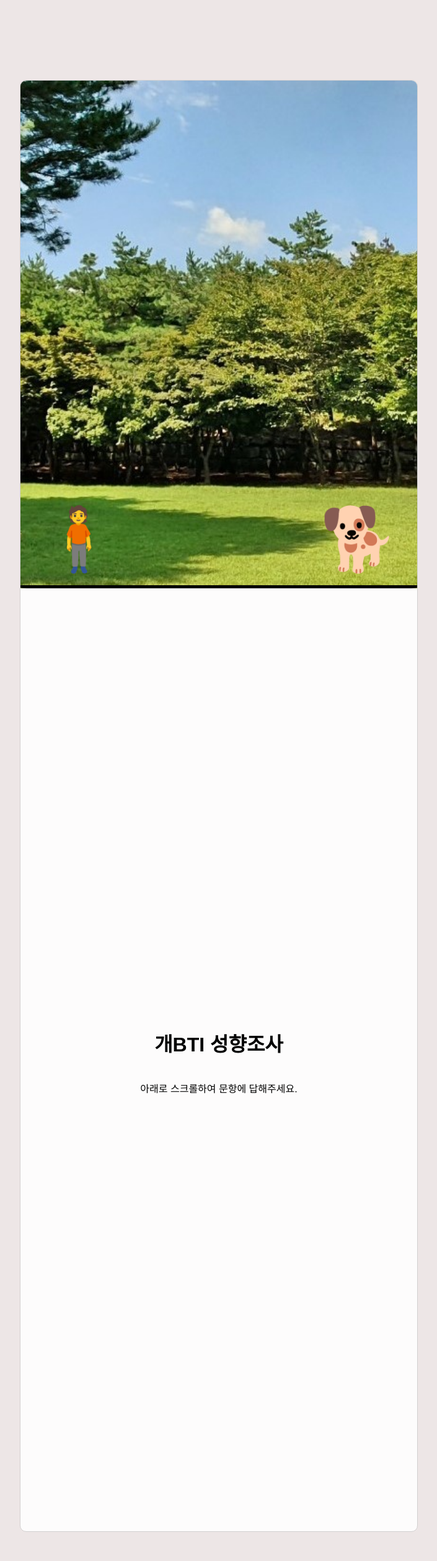
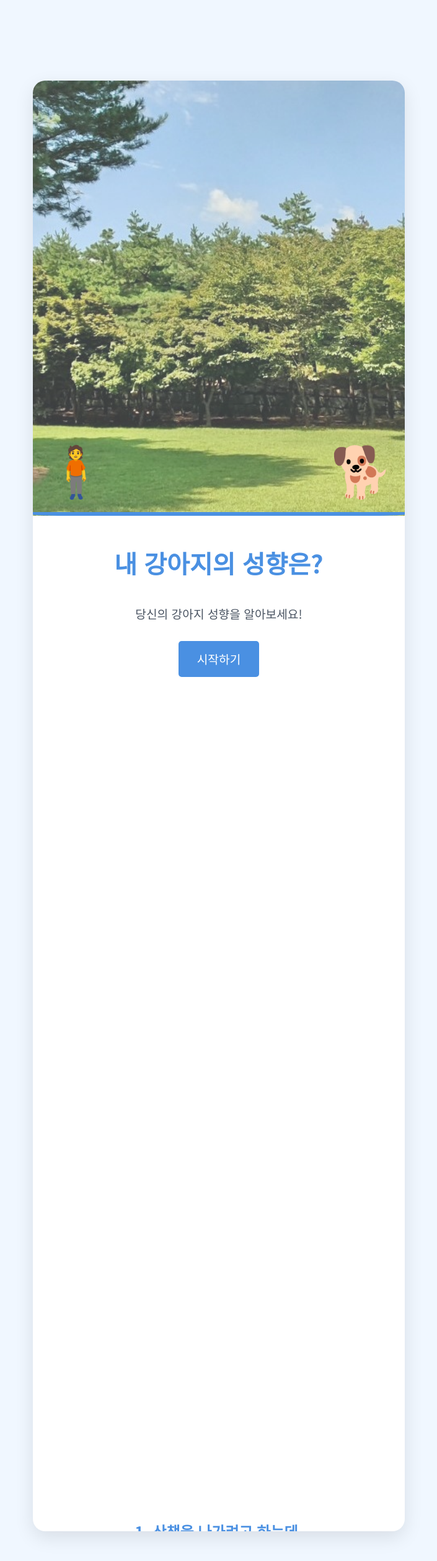
Before and after one commit to 2jang/MeongBTI, a Flask app: page / in a window 1280 px wide. Shown: the top 2518 px of the page at 62% size, without its empty margins (287-992 px from the left). Run offline with Flask 3, Linux system fonts and the light colour scheme.

Commit message:
dbti로 변경 및 css

```diff
--- a/app.py
+++ b/app.py
@@ -5,7 +5,7 @@ app = Flask(__name__)
 CORS(app)
 
 # MBTI 결과를 저장할 딕셔너리를 생성
-mbti_storage = {}
+dbti_storage = {}
 
 
 @app.route('/')
@@ -16,10 +16,10 @@ def home():
 @app.route('/submit_mbti', methods=['POST'])
 def submit_mbti():
     print("Received request:", request.json)  # 이 줄을 추가
-    mbti = request.json.get('mbti')
+    dbti = request.json.get('dbti')
     # 새로운 식별자 생성 (현재 저장된 항목 수 + 1).
-    identifier = len(mbti_storage) + 1
-    mbti_storage[identifier] = mbti
+    identifier = len(dbti_storage) + 1
+    dbti_storage[identifier] = dbti
     # 저장 완료 메시지와 식별자를 JSON 형식으로 반환
     return jsonify({"message": "MBTI 저장 완료", "id": identifier}), 200
 
@@ -27,17 +27,18 @@ def submit_mbti():
 @app.route('/kakao_api', methods=['POST'])
 def kakao_api():
     # 저장된 MBTI 결과 중 가장 최근의 식별자를 찾습니다.
-    latest_id = max(mbti_storage.keys()) if mbti_storage else None
+    latest_id = max(dbti_storage.keys()) if dbti_storage else None
     # 최근 식별자에 해당하는 MBTI 결과를 가져옵니다. 없으면 'Unknown'을 사용합니다.
-    mbti_result = mbti_storage.get(latest_id, 'Unknown')
+    dbti_result = dbti_storage.get(latest_id, 'Unknown')
 
+    print("dbti : "+dbti_result)
     return jsonify({
         "version": "2.0",
         "template": {
             "outputs": [
                 {
                     "simpleText": {
-                        "text": f"{mbti_result}"
+                        "text": f"{dbti_result}"
                     }
                 }
             ]
--- a/static/mbti/mbti.py
+++ b/static/mbti/mbti.py
@@ -50,7 +50,6 @@ for mbti in mbti_types:
         results.append({
             'MBTI': mbti.upper(),
             'Type Name': type_name,
-            'Type Code': type_code,
             'Description': type_description
         })
 
@@ -67,10 +66,10 @@ for mbti in mbti_types:
 
 #크롤링 결과 파일 저장
 # CSV 파일로 결과 저장
-FILE = "/mbti/csv/mbti_types.csv"
+FILE = "csv/mbti_types.csv"
 with open(FILE, 'w', newline='', encoding='utf-8') as file:
     # CSV 작성을 위한 DictWriter 객체 생성
-    writer = csv.DictWriter(file, fieldnames=['MBTI', 'Type Name', 'Type Code', 'Description'])
+    writer = csv.DictWriter(file, fieldnames=['MBTI', 'Type Name', 'Description'])
     # 헤더 작성
     writer.writeheader()
     # 각 결과를 CSV 파일에 작성
--- a/templates/index.html
+++ b/templates/index.html
@@ -5,12 +5,24 @@
     <meta name="viewport" content="width=device-width, initial-scale=1.0">
     <title>개BTI 성향조사</title>
     <style>
+        @import url('https://fonts.googleapis.com/css2?family=Noto+Sans+KR:wght@400;700&display=swap');
+
+        :root {
+            --primary-color: #4a90e2;
+            --secondary-color: #f0f7ff;
+            --accent-color: #ff6b6b;
+            --text-color: #333333;
+            --background-color: #ffffff;
+        }
+
         body, html {
             margin: 0;
             padding: 0;
             height: 100%;
-            font-family: Arial, sans-serif;
-            background-color: #ede6e6;
+            font-family: 'Noto Sans KR', sans-serif;
+            background-color: var(--secondary-color);
+            color: var(--text-color);
+            overflow: hidden;
         }
 
         .container {
@@ -31,39 +43,42 @@
             height: 100%;
             background: url('static/images/bkpark.jpg') no-repeat center center;
             background-size: cover;
-            filter: blur(100px);
+            filter: blur(8px) brightness(0.8);
             z-index: -1;
         }
 
         .frame {
-            width: 50%;
+            width: 90%;
+            max-width: 600px;
             height: 90%;
             display: flex;
             flex-direction: column;
             position: relative;
-            border: 1px solid #d2d0d0;
-            border-radius: 10px;
+            border-radius: 20px;
             overflow: hidden;
-            background-color: rgba(255, 255, 255, 0.9);
+            background-color: var(--background-color);
+            box-shadow: 0 10px 30px rgba(0, 0, 0, 0.1);
         }
 
         .character-section {
-            height: 35%;
+            height: 30%;
             position: relative;
             overflow: hidden;
+            background-color: var(--secondary-color);
         }
 
         .character-section img {
             width: 100%;
             height: 100%;
             object-fit: cover;
+            opacity: 0.75;
         }
 
         .dog, .person {
-            font-size: 100px;
+            font-size: 80px;
             position: absolute;
             bottom: 20px;
-            transition: transform 0.3s ease;
+            transition: transform 0.5s ease;
         }
 
         .person {
@@ -76,33 +91,49 @@
 
         .horizontal-line {
             width: 100%;
-            height: 2px;
-            background-color: #000;
+            height: 4px;
+            background-color: var(--primary-color);
             position: absolute;
             bottom: 0;
             left: 0;
             border-radius: 0 0 50% 50%;
-            transform: scaleY(4);
+            transform: scaleY(2);
         }
 
         .scroll-section {
-            height: 65%;
+            height: 70%;
             overflow-y: auto;
             scroll-snap-type: y mandatory;
             scroll-behavior: smooth;
         }
 
         .scroll-section::-webkit-scrollbar {
-            width: 6px;
+            width: 8px;
         }
 
         .scroll-section::-webkit-scrollbar-thumb {
-            background-color: rgba(0, 0, 0, 0.2);
-            border-radius: 3px;
+            background-color: var(--primary-color);
+            border-radius: 4px;
         }
 
         .scroll-section::-webkit-scrollbar-track {
-            background: transparent;
+            background: var(--secondary-color);
+        }
+
+        .intro {
+            display: flex;
+            flex-direction: column;
+            justify-content: center;
+            align-items: center;
+            height: 100vh;
+        }
+
+        #start-button {
+            transition: background-color 0.3s;
+        }
+
+        #start-button:hover {
+            background-color: #3a7bd5;
         }
 
         .question {
@@ -112,47 +143,66 @@
             justify-content: center;
             align-items: center;
             scroll-snap-align: center;
+            scroll-snap-stop: always;
             padding: 20px;
             box-sizing: border-box;
-            margin-bottom: 50vh; /* Increased spacing between questions */
+            margin-bottom: 50vh;
             text-align: center;
         }
 
+        .question h1 {
+            color: var(--primary-color);
+            font-size: 2rem;
+            margin-bottom: 20px;
+        }
+
         .question h2 {
-            margin-bottom: 20px;
+            margin-bottom: 30px;
+            font-size: 1.5rem;
+            color: var(--primary-color);
         }
 
         .options {
             display: flex;
-            flex-direction: row;
-            justify-content: center;
-            gap: 20px;
+            flex-direction: column;
+            gap: 15px;
             width: 100%;
         }
 
         .option {
-            padding: 10px 20px;
-            border: 1px solid #000;
+            padding: 15px;
+            border: 2px solid var(--primary-color);
             cursor: pointer;
-            transition: background-color 0.3s ease;
+            transition: all 0.3s ease;
             border-radius: 10px;
-            width: 40%;
-            max-width: 200px;
+            background-color: var(--background-color);
+            color: var(--primary-color);
+            font-weight: bold;
+        }
+
+        .option:hover {
+            background-color: var(--secondary-color);
         }
 
         .option.selected {
-            background-color: rgb(33, 174, 255);
-            color: white;
+            background-color: var(--primary-color);
+            color: var(--background-color);
         }
 
         .submit {
-            margin-top: 70px;
-            padding: 10px 20px;
-            background-color: #4CAF50;
-            color: white;
+            margin-top: 30px;
+            padding: 15px 30px;
+            background-color: var(--accent-color);
+            color: var(--background-color);
             border: none;
             cursor: pointer;
             border-radius: 5px;
+            font-size: 1.1rem;
+            transition: background-color 0.3s ease;
+        }
+
+        .submit:hover {
+            background-color: #ff8787;
         }
 
         .modal {
@@ -163,17 +213,19 @@
             top: 0;
             width: 100%;
             height: 100%;
-            background-color: rgba(0, 0, 0, 0.4);
+            background-color: rgba(0, 0, 0, 0.5);
         }
 
         .modal-content {
-            background-color: #fefefe;
+            background-color: var(--background-color);
             margin: 15% auto;
-            padding: 20px;
+            padding: 30px;
             border: 1px solid #888;
             width: 80%;
             max-width: 500px;
             text-align: center;
+            border-radius: 15px;
+            box-shadow: 0 5px 15px rgba(0, 0, 0, 0.1);
         }
 
         .close {
@@ -182,6 +234,25 @@
             font-size: 28px;
             font-weight: bold;
             cursor: pointer;
+        }
+
+        .close:hover {
+            color: #000;
+        }
+
+        @media (max-width: 768px) {
+            .frame {
+                width: 95%;
+                height: 95%;
+            }
+
+            .question h2 {
+                font-size: 1.2rem;
+            }
+
+            .option {
+                padding: 12px;
+            }
         }
     </style>
 </head>
@@ -204,7 +275,7 @@
         <div class="modal-content">
             <span class="close">&times;</span>
             <svg width="150" height="150" viewBox="0 0 200 200">
-                <circle cx="100" cy="100" r="90" fill="#f0f0f0"/>
+                <circle cx="100" cy="100" r="90" fill="#e0f2fe"/>
                 <text x="50" y="120" font-size="80">🐕</text>
             </svg>
             <h2>나의 강아지 성향</h2>
@@ -221,18 +292,18 @@
 
 <script>
     const q = {
-        1: {"title": "산책을 나가려고 하는데, 우리 강아지는?", "type": "EI", "A": "사람과 강아지가 많은 번화한 공원으로 가고 싶어한다", "B": "조용하고 한적한 곳으로 가고 싶어한다"},
-        2: {"title": "산책 중 낯선 강아지를 만났을 때, 우리 강아지는?", "type": "EI", "A": "꼬리를 흔들며 반갑게 다가간다", "B": "조심스럽게 냄새를 맡으며 경계한다"},
-        3: {"title": "공원에서 다른 강아지들이 놀고 있을 때, 우리 강아지는?", "type": "EI", "A": "신나게 달려가 함께 어울린다", "B": "멀리서 구경만 하며 혼자 노는 걸 좋아한다"},
-        4: {"title": "산책로에 갈림길이 나왔을 때, 우리 강아지는?", "type": "SN", "A": "늘 가던 익숙한 길로 가려고 한다", "B": "새로운 냄새가 나는 길로 호기심을 보인다"},
-        5: {"title": "다른 강아지가 길을 헤매고 있을 때, 우리 강아지는?", "type": "SN", "A": "상세하게 냄새로 길을 안내하려 노력한다", "B": "대충 큰 길쪽으로 가라고 짖는다"},
-        6: {"title": "산책이 끝났을 때, 우리 강아지에게 중요해 보이는 건?", "type": "SN", "A": "집에 돌아왔다는 사실", "B": "산책하는 동안 경험한 것들"},
-        7: {"title": "다른 강아지가 우울해 보일 때, 우리 강아지는?", "type": "TF", "A": "상황을 파악하려고 냄새를 맡는다", "B": "다가가서 부비며 위로하려 한다"},
-        8: {"title": "다음 산책 약속을 잡을 때, 우리 강아지는?", "type": "TF", "A": "특정 시간에 맞춰 준비하고 기다린다", "B": "아무 때나 산책 나갈 수 있게 들떠있다"},
-        9: {"title": "집에 돌아왔을 때 장난감이 어질러져 있으면, 우리 강아지는?", "type": "TF", "A": "장난감을 물어 제자리에 가져다 놓으려 한다", "B": "신경 쓰지 않고 그대로 둔다"},
-        10: {"title": "밤이 되어 잠들기 전, 우리 강아지는?", "type": "JP", "A": "다음날 산책 갈 곳을 정하려는 듯 안절부절 못한다", "B": "별 생각 없이 편하게 잠든다"},
-        11: {"title": "아침이 밝았을 때, 우리 강아지는?", "type": "JP", "A": "늘 일어나던 시간에 맞춰 일어난다", "B": "내가 깨울 때까지 계속 잔다"},
-        12: {"title": "아침에 일어난 후, 우리 강아지가 가장 먼저 하는 행동은?", "type": "JP", "A": "항상 하던 대로 밥부터 먹고 화장실에 간다", "B": "기분 내키는 대로 이것저것 한다"}
+        1: {"title": "산책을 나가려고 하는데,", "type": "EI", "A": "사람과 강아지가 많은 번화한 공원으로 가고 싶어한다", "B": "조용하고 한적한 곳으로 가고 싶어한다"},
+        2: {"title": "산책 중 낯선 강아지를 만났을 때,", "type": "EI", "A": "꼬리를 흔들며 반갑게 다가간다", "B": "조심스럽게 냄새를 맡으며 경계한다"},
+        3: {"title": "공원에서 다른 강아지들이 놀고 있을 때,", "type": "EI", "A": "신나게 달려가 함께 어울린다", "B": "멀리서 구경만 하며 혼자 노는 걸 좋아한다"},
+        4: {"title": "산책로에 갈림길이 나왔을 때,", "type": "SN", "A": "늘 가던 익숙한 길로 가려고 한다", "B": "새로운 냄새가 나는 길로 호기심을 보인다"},
+        5: {"title": "다른 강아지가 길을 헤매고 있을 때,", "type": "SN", "A": "상세하게 냄새로 길을 안내하려 노력한다", "B": "대충 큰 길쪽으로 가라고 짖는다"},
+        6: {"title": "산책이 끝났을 때, 중요해 보이는 건?", "type": "SN", "A": "집에 돌아왔다는 사실", "B": "산책하는 동안 경험한 것들"},
+        7: {"title": "다른 강아지가 우울해 보일 때,", "type": "TF", "A": "상황을 파악하려고 냄새를 맡는다", "B": "다가가서 부비며 위로하려 한다"},
+        8: {"title": "다음 산책 약속을 잡을 때,", "type": "TF", "A": "특정 시간에 맞춰 준비하고 기다린다", "B": "아무 때나 산책 나갈 수 있게 들떠있다"},
+        9: {"title": "집에 돌아왔을 때 장난감이 어질러져 있으면?", "type": "TF", "A": "장난감을 물어 제자리에 가져다 놓으려 한다", "B": "신경 쓰지 않고 그대로 둔다"},
+        10: {"title": "밤이 되어 잠들기 전,", "type": "JP", "A": "다음날 산책 갈 곳을 정하려는 듯 안절부절 못한다", "B": "별 생각 없이 편하게 잠든다"},
+        11: {"title": "아침이 밝았을 때,", "type": "JP", "A": "늘 일어나던 시간에 맞춰 일어난다", "B": "내가 깨울 때까지 계속 잔다"},
+        12: {"title": "아침에 일어난 후, 가장 먼저 하는 행동은?", "type": "JP", "A": "항상 하던 대로 밥부터 먹고 화장실에 간다", "B": "기분 내키는 대로 이것저것 한다"}
     };
 
     const scrollSection = document.querySelector('.scroll-section');
@@ -244,11 +315,11 @@
 
     function createQuestions() {
         const introDiv = document.createElement('div');
-        introDiv.className = 'question';
-        introDiv.style.marginTop = '65vh';  // 첫 번째 질문을 아래로 내립니다
+        introDiv.className = 'question intro';
         introDiv.innerHTML = `
-            <h1>개BTI 성향조사</h1>
-            <p>아래로 스크롤하여 문항에 답해주세요.</p>
+        <h1 style="color: #4a90e2; font-size: 2.5rem; margin-bottom: 20px;">내 강아지의 성향은?</h1>
+        <p style="font-size: 1.2rem; color: #4b5563; margin-bottom: 30px;">당신의 강아지 성향을 알아보세요!</p>
+        <button id="start-button" style="padding: 15px 30px; font-size: 1.2rem; background-color: #4a90e2; color: white; border: none; border-radius: 5px; cursor: pointer;">시작하기</button>
     `;
         questionContainer.appendChild(introDiv);
 
@@ -264,7 +335,6 @@
         `;
             questionContainer.appendChild(questionDiv);
 
-            // 12번 문항 아래에 결과 확인 버튼 추가
             if (i === 12) {
                 const submitButton = document.createElement('button');
                 submitButton.className = 'submit';
@@ -273,26 +343,31 @@
                 questionDiv.appendChild(submitButton);
             }
         }
+
+        document.getElementById('start-button').addEventListener('click', () => {
+            const firstQuestion = document.querySelector('.question:not(.intro)');
+            if (firstQuestion) {
+                firstQuestion.scrollIntoView({ behavior: 'smooth' });
+            }
+        });
     }
 
-    function checkAndShowResult() {
-        const unansweredQuestions = [];
-        for (let i = 1; i <= 12; i++) {
-            const questionDiv = document.querySelector(`.question:nth-child(${i + 1})`);
-            const selectedOption = questionDiv.querySelector('.option.selected');
-            if (!selectedOption) {
-                unansweredQuestions.push(i);
-            }
+    function updateCharacterPositions() {
+        const progress = calculateProgress();
+        const containerWidth = document.querySelector('.character-section').offsetWidth;
+        const centerPosition = containerWidth / 2;
+
+        const personPosition = progress * (centerPosition - 50 - 40);
+        const dogPosition = progress * (centerPosition - 50 - 40);
+
+        person.style.transform = `translateX(${personPosition}px)`;
+        dog.style.transform = `translateX(-${dogPosition}px)`;
     }
 
-        if (unansweredQuestions.length > 0) {
-            const firstUnanswered = unansweredQuestions[0];
-            const questionToScroll = document.querySelector(`.question:nth-child(${firstUnanswered + 1})`);
-            questionToScroll.scrollIntoView({ behavior: 'smooth' });
-            alert(`${unansweredQuestions.join(', ')}번 문항에 답하지 않았습니다. 모든 문항에 답해주세요.`);
-        } else {
-            showResult();
-        }
+    function calculateProgress() {
+        const scrollPosition = scrollSection.scrollTop;
+        const totalScrollHeight = scrollSection.scrollHeight - scrollSection.clientHeight;
+        return Math.min(scrollPosition / totalScrollHeight, 1);
     }
 
     questionContainer.addEventListener('click', (event) => {
@@ -313,22 +388,22 @@
         }
     });
 
-    function updateCharacterPositions() {
-        const progress = calculateProgress();
-        const containerWidth = document.querySelector('.character-section').offsetWidth;
-        const centerPosition = containerWidth / 2;
-
-        const personPosition = progress * (centerPosition - 50 - 40);
-        const dogPosition = progress * (centerPosition - 50 - 40);
-
-        person.style.transform = `translateX(${personPosition}px)`;
-        dog.style.transform = `translateX(-${dogPosition}px)`;
+    function checkAndShowResult() {
+        const unansweredQuestions = [];
+        for (let i = 1; i <= 12; i++) {
+            const questionDiv = document.querySelector(`.question:nth-child(${i + 1})`);
+            const selectedOption = questionDiv.querySelector('.option.selected');
+            if (!selectedOption) {
+                unansweredQuestions.push(i);
+            }
         }
 
-    function calculateProgress() {
-        const scrollPosition = scrollSection.scrollTop;
-        const totalScrollHeight = scrollSection.scrollHeight - scrollSection.clientHeight;
-        return Math.min(scrollPosition / totalScrollHeight, 1);
+        if (unansweredQuestions.length > 0) {
+            alert(`${unansweredQuestions.join(', ')}번 문항에 답하지 않았습니다. 모든 문항에 답해주세요.`);
+            document.querySelector(`.question:nth-child(${unansweredQuestions[0] + 1})`).scrollIntoView({ behavior: 'smooth' });
+        } else {
+            showResult();
+        }
     }
 
     function showResult() {
@@ -338,12 +413,14 @@
         mbti += document.getElementById('TF').value < 2 ? 'F' : 'T';
         mbti += document.getElementById('JP').value < 2 ? 'P' : 'J';
 
-        fetch('http://localhost:5000/submit_mbti', {
+        let dbti = convertMBTItoDBTI(mbti);
+
+        fetch('/submit_mbti', {
             method: 'POST',
             headers: {
                 'Content-Type': 'application/json',
             },
-            body: JSON.stringify({mbti: mbti}),
+            body: JSON.stringify({mbti: mbti, dbti: dbti}),
         })
             .then(response => {
                 if (!response.ok) {
@@ -353,14 +430,31 @@
             })
             .then(data => {
                 console.log('Success:', data);
-                document.getElementById('result-mbti').textContent = mbti;
-                document.getElementById('result-description').textContent = `이 강아지는 ${mbti} 성향을 가지고 있습니다.`;
+                document.getElementById('result-mbti').textContent = dbti;
+                document.getElementById('result-description').textContent = `당신의 강아지는 ${dbti} 성향을 가지고 있습니다.`;
                 modal.style.display = 'block';
             })
             .catch((error) => {
                 console.error('Error:', error);
+                alert(error);
                 alert('결과를 제출하는 중 오류가 발생했습니다. 다시 시도해 주세요.');
+
+                //서버 통신 오류가 나도 결과는 띄워줌
+                document.getElementById('result-mbti').textContent = dbti;
+                document.getElementById('result-description').textContent = `당신의 강아지는 ${dbti} 성향을 가지고 있습니다.`;
+                modal.style.display = 'block';
             });
+    }
+
+    function convertMBTItoDBTI(mbti) {
+        const mbtiToDBTI = {
+            'ISTJ': 'WNIL', 'ENTP': 'WSEA', 'ENTJ': 'WSEL', 'ENFP': 'WNEA',
+            'ESTJ': 'WNEL', 'INFJ': 'CTIL', 'INTJ': 'WTIL', 'ISTP': 'WNIA',
+            'INFP': 'CTIA', 'INTP': 'WTIA', 'ESTP': 'WNEA', 'ESFP': 'CNEA',
+            'ESFJ': 'CNEL', 'ENFJ': 'CTEL', 'ISFJ': 'CNIL', 'ISFP': 'CNIA'
+        };
+
+        return mbtiToDBTI[mbti] || 'Unknown';
     }
 
     scrollSection.addEventListener('scroll', updateCharacterPositions);
@@ -368,24 +462,6 @@
     window.addEventListener('load', () => {
         createQuestions();
         updateCharacterPositions();
-    });
-
-    questionContainer.addEventListener('click', (event) => {
-        if (event.target.classList.contains('option')) {
-            const type = event.target.getAttribute('data-type');
-            const value = parseInt(event.target.getAttribute('data-value'));
-            document.getElementById(type).value = parseInt(document.getElementById(type).value) + value;
-
-            const options = event.target.parentElement.querySelectorAll('.option');
-            options.forEach(opt => opt.classList.remove('selected'));
-            event.target.classList.add('selected');
-
-            // Smooth scroll to the next question
-            const nextQuestion = event.target.closest('.question').nextElementSibling;
-            if (nextQuestion) {
-                nextQuestion.scrollIntoView({ behavior: 'smooth' });
-            }
-        }
     });
 
     closeBtn.addEventListener('click', () => {
```
Also changed, not shown: static/mbti/csv/mbti_types.csv (+18 -17 lines). Lines whose indentation alone changed are shown as unchanged.
